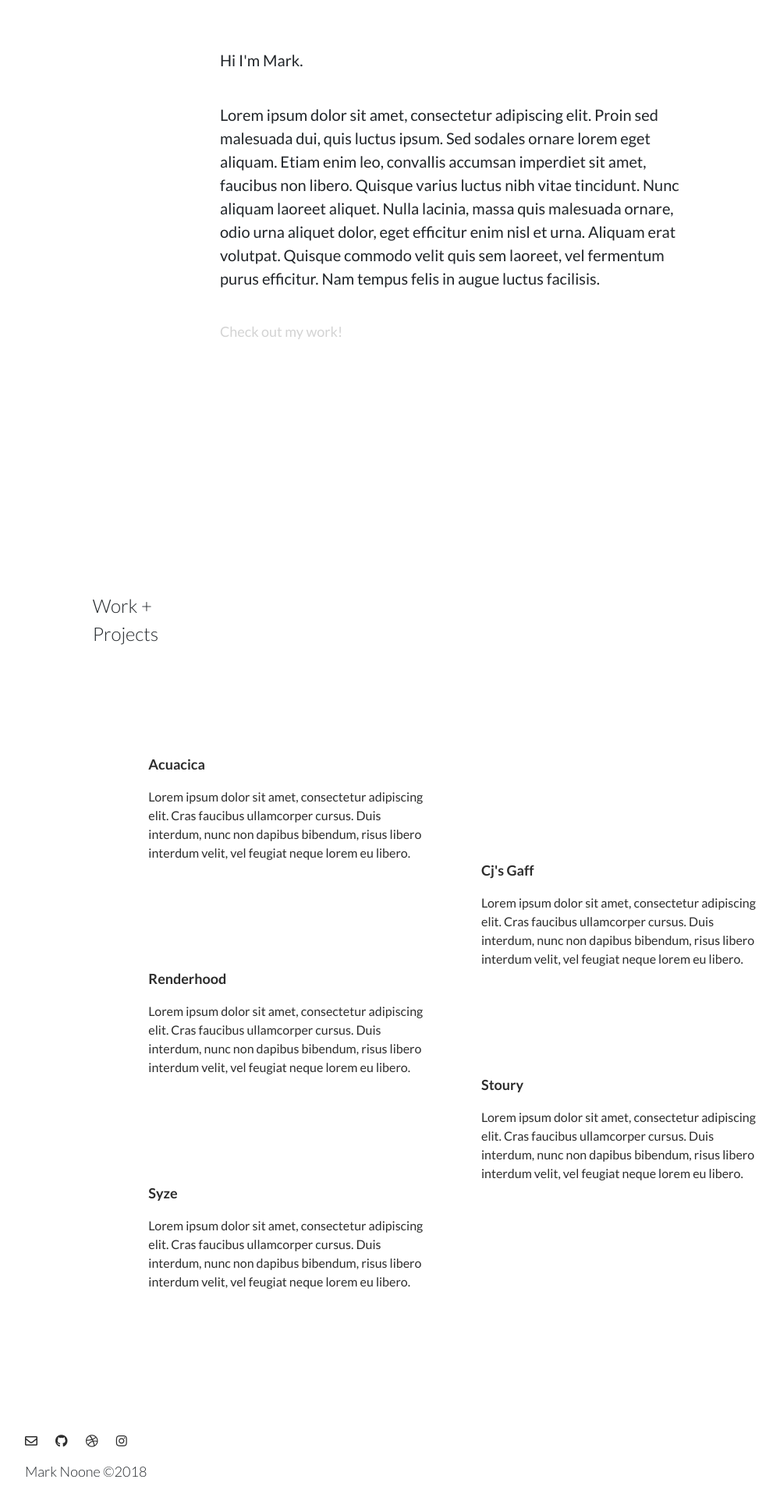
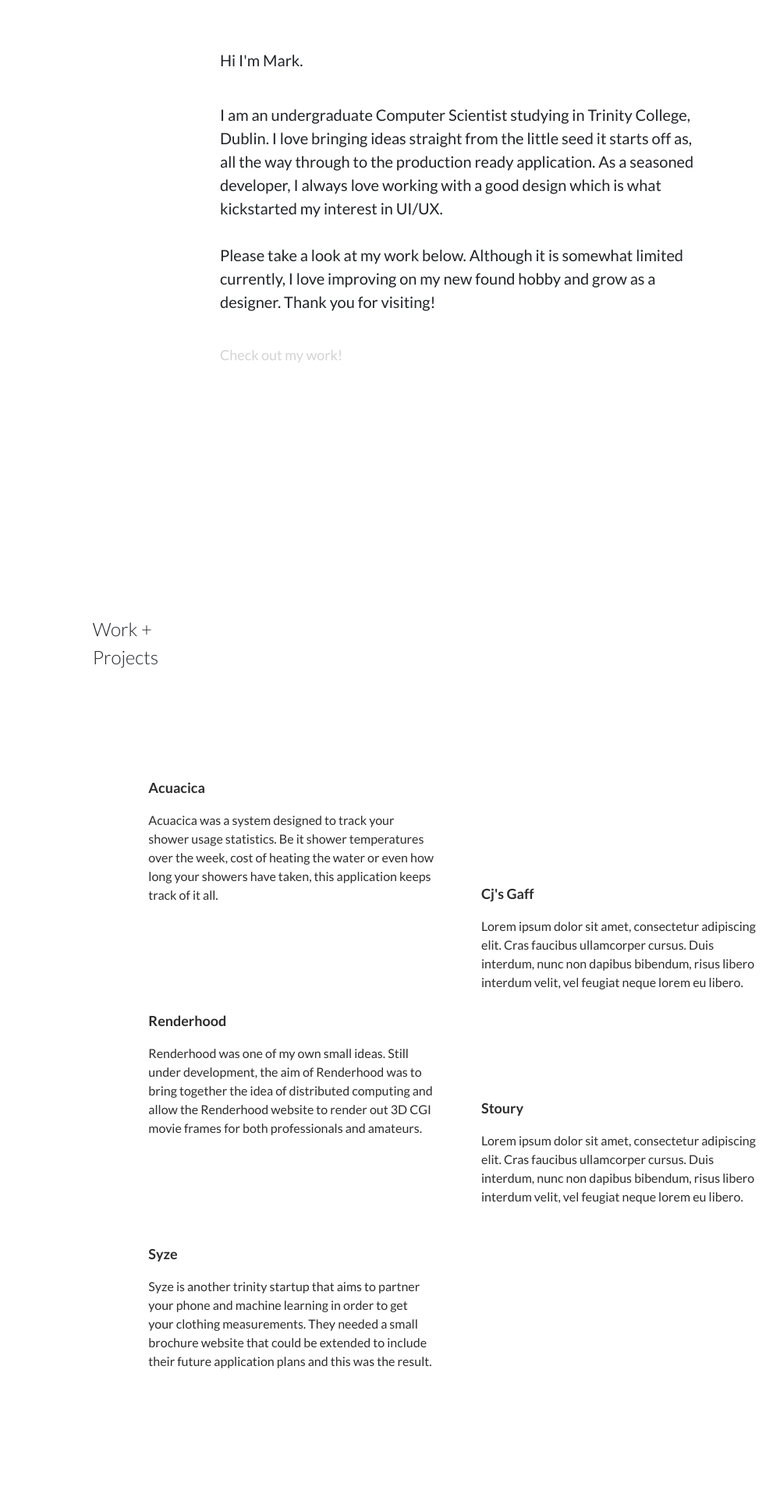
Before and after one commit to MarkNooneTCD/PortfolioWebsite, a website: page public/index.html in a window 1280 px wide. Shown: the part 220-2140 px from the top of the page at 78% size, without its empty margins (53-1053 px from the left). Drawn offline with nearby package versions, Linux system fonts and the light colour scheme.

Commit message:
Added some content to website

```diff
--- a/public/index.html
+++ b/public/index.html
@@ -55,12 +55,13 @@
         <div class="col-lg-6">
           <p class="bio">Hi I'm Mark.</p>
           <br>
-          <p class="bio">Lorem ipsum dolor sit amet, consectetur adipiscing elit. Proin sed malesuada dui, quis luctus
-             ipsum. Sed sodales ornare lorem eget aliquam. Etiam enim leo, convallis accumsan imperdiet sit
-             amet, faucibus non libero. Quisque varius luctus nibh vitae tincidunt. Nunc aliquam laoreet aliquet.
-             Nulla lacinia, massa quis malesuada ornare, odio urna aliquet dolor, eget efficitur enim nisl et urna.
-             Aliquam erat volutpat. Quisque commodo velit quis sem laoreet, vel fermentum purus efficitur.
-             Nam tempus felis in augue luctus facilisis.</p>
+          <p class="bio">
+            I am an undergraduate Computer Scientist studying in Trinity College, Dublin. I love bringing ideas straight from the
+            little seed it starts off as, all the way through to the production ready application. As a seasoned developer, I always
+            love working with a good design which is what kickstarted my interest in UI/UX. <br><br>Please take a look at my work below.
+            Although it is somewhat limited currently, I love improving on my new found hobby and grow as a designer. Thank you
+            for visiting!
+          </p>
           <br>
           <a href="index.html#work" class="bio-link">Check out my work!</a>
         </div>
@@ -83,8 +84,9 @@
                     Acuacica
                   </p>
                   <p>
-                    Lorem ipsum dolor sit amet, consectetur adipiscing elit. Cras faucibus ullamcorper cursus.
-                    Duis interdum, nunc non dapibus bibendum, risus libero interdum velit, vel feugiat neque lorem eu libero.
+                    Acuacica was a system designed to track your shower usage statistics. Be it shower temperatures over
+                    the week, cost of heating the water or even how long your showers have taken, this application keeps
+                    track of it all.
                   </p>
                 </a>
               </div>
@@ -95,8 +97,9 @@
                     Renderhood
                   </p>
                   <p>
-                    Lorem ipsum dolor sit amet, consectetur adipiscing elit. Cras faucibus ullamcorper cursus.
-                    Duis interdum, nunc non dapibus bibendum, risus libero interdum velit, vel feugiat neque lorem eu libero.
+                    Renderhood was one of my own small ideas. Still under development, the aim of Renderhood was to bring together
+                    the idea of distributed computing and allow the Renderhood website to render out 3D CGI movie frames for both professionals
+                    and amateurs.
                   </p>
                 </a>
               </div>
@@ -107,8 +110,9 @@
                     Syze
                   </p>
                   <p>
-                    Lorem ipsum dolor sit amet, consectetur adipiscing elit. Cras faucibus ullamcorper cursus.
-                    Duis interdum, nunc non dapibus bibendum, risus libero interdum velit, vel feugiat neque lorem eu libero.
+                    Syze is another trinity startup that aims to partner your phone and machine learning in order to get
+                    your clothing measurements. They needed a small brochure website that could be extended to include their
+                    future application plans and this was the result.
                   </p>
                 </a>
               </div>
@@ -165,10 +169,10 @@
       <div class="row" style="">
         <div class="col-lg-3">
           <ul class="footer-icons">
-            <li><a href=""><i class="far fa-envelope"></i></a></li>
-            <li><a href="#"><i class="fab fa-github"></i></a></li>
-            <li><a href="#"><i class="fab fa-dribbble"></i></a></li>
-            <li><a href="#"><i class="fab fa-instagram"></i></a></li>
+            <li><a href="mailto:manoone@tcd.ie?Subject=Hello%20There"><i class="far fa-envelope"></i></a></li>
+            <li><a href="github.com/MarkNooneTCD"><i class="fab fa-github"></i></a></li>
+            <!-- <li><a href="#"><i class="fab fa-dribbble"></i></a></li> -->
+            <!-- <li><a href="#"><i class="fab fa-instagram"></i></a></li> -->
           </ul>
           <p class="footer-sig">Mark Noone &copy;2018</p>
         </div>
```
Also changed, not shown: public/about.html (+5 -5 lines), public/acuacica.html (+10 -11 lines), public/cjsgaff.html (+4 -4 lines), public/renderhood.html (+9 -11 lines), public/stoury.html (+4 -6 lines), public/syze.html (+7 -11 lines).
